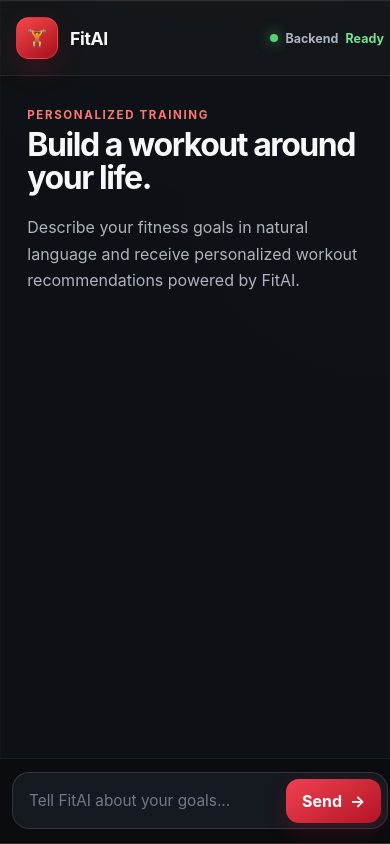
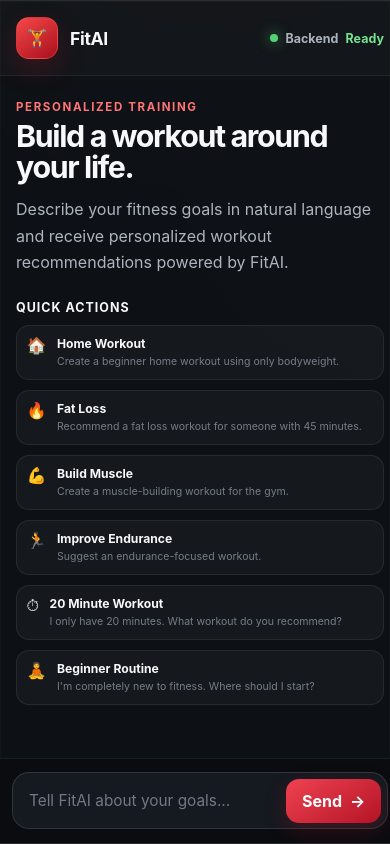
Before and after one commit to Robert-Linguraru/FitAI, a React (Vite) app in the folder frontend/: page / in a window 390 px wide. Built offline with nearby package versions, Linux system fonts and the light colour scheme; no server answers.

Commit message:
refined FitAI onboarding layout with responsive prompt grid and compact welcome hero.

```diff
--- a/frontend/src/App.css
+++ b/frontend/src/App.css
@@ -101,8 +101,8 @@
 }
 
 .welcome-content {
-  max-width: 620px;
-  padding: clamp(2rem, 7vw, 5rem) clamp(1.5rem, 7vw, 5rem);
+  height: 100%;
+  padding: clamp(1.25rem, 3.5vw, 2.25rem) clamp(1.25rem, 4vw, 2.5rem);
   opacity: 1;
   transform: translateY(0);
   transition: opacity 240ms ease, transform 400ms ease;
@@ -114,20 +114,119 @@
   pointer-events: none;
 }
 
+.welcome-layout {
+  height: 100%;
+  display: grid;
+  grid-template-columns: minmax(0, 1.4fr) minmax(320px, 0.9fr);
+  align-items: center;
+  gap: clamp(2rem, 5vw, 4rem);
+}
+
+.welcome-copy {
+  min-width: 0;
+}
+
 .welcome-content h2 {
   max-width: 560px;
   color: var(--text-primary);
-  font-size: clamp(2rem, 6vw, 3.6rem);
-  line-height: 1.02;
+  font-size: clamp(1.9rem, 4.5vw, 3rem);
+  line-height: 1;
   letter-spacing: -0.045em;
 }
 
-.welcome-content > p:last-child {
+.welcome-copy > p:last-child {
   max-width: 490px;
-  margin-top: 1.25rem;
+  margin-top: 0.9rem;
   color: var(--text-secondary);
   font-size: 1rem;
   line-height: 1.65;
+}
+
+.welcome-prompts {
+  min-width: 0;
+  padding-left: clamp(1.25rem, 3vw, 2.25rem);
+  border-left: 1px solid var(--border-subtle);
+}
+
+.prompts-heading {
+  color: var(--text-primary);
+  font-size: 0.78rem;
+  font-weight: 750;
+  letter-spacing: 0.08em;
+  text-transform: uppercase;
+}
+
+.suggested-prompts {
+  margin-top: 0.65rem;
+
+  display: grid;
+  grid-template-columns: repeat(2, minmax(0, 1fr));
+  gap: 0.65rem;
+}
+
+.suggested-prompt {
+  min-width: 0;
+  padding: 0.6rem;
+
+  display: flex;
+  align-items: flex-start;
+  gap: 0.65rem;
+
+  border: 1px solid var(--border-subtle);
+  border-radius: 13px;
+
+  background: rgba(255, 255, 255, 0.035);
+  color: var(--text-primary);
+  cursor: pointer;
+  text-align: left;
+
+  transition:
+    border-color 160ms ease,
+    background 160ms ease,
+    transform 160ms ease;
+}
+
+.suggested-prompt:hover,
+.suggested-prompt:focus-visible {
+  border-color: rgba(255, 87, 87, 0.55);
+  background: rgba(255, 87, 87, 0.08);
+  outline: none;
+  transform: translateY(-2px);
+}
+
+.suggested-prompt:focus-visible {
+  box-shadow: 0 0 0 3px rgba(255, 87, 87, 0.16);
+}
+
+.suggested-prompt-icon {
+  flex: 0 0 auto;
+  font-size: 1rem;
+  line-height: 1.2;
+}
+
+.suggested-prompt-copy {
+  min-width: 0;
+}
+
+.suggested-prompt-copy strong,
+.suggested-prompt-copy span {
+  display: block;
+}
+
+.suggested-prompt-copy strong {
+  color: var(--text-primary);
+  font-size: 0.76rem;
+  line-height: 1.25;
+}
+
+.suggested-prompt-copy span {
+  margin-top: 0.25rem;
+  overflow: hidden;
+  color: var(--text-muted);
+  font-size: 0.66rem;
+  line-height: 1.35;
+  text-overflow: ellipsis;
+  white-space: nowrap;
 }
 
 .conversation-region {
@@ -523,6 +622,26 @@
     display: none;
   }
 
+  .welcome-content {
+    padding: 1.5rem 1rem;
+  }
+
+  .welcome-layout {
+    height: auto;
+    grid-template-columns: 1fr;
+    align-content: center;
+    gap: 1.5rem;
+  }
+
+  .welcome-prompts {
+    padding-left: 0;
+    border-left: 0;
+  }
+
+  .suggested-prompts {
+    grid-template-columns: 1fr;
+  }
+
   .chat-history {
     padding: 1.4rem 1rem;
     gap: 1.35rem;
--- a/frontend/src/App.tsx
+++ b/frontend/src/App.tsx
@@ -8,6 +8,7 @@ import {
 import { sendChat } from "./api/client";
 import ChatInput from "./components/ChatInput";
 import ChatWindow from "./components/ChatWindow";
+import SuggestedPrompts from "./components/SuggestedPrompts";
 import "./App.css";
 import type { ChatMessage, ChatRole } from "./types/chatMessage";
 
@@ -35,6 +36,11 @@ function App() {
   const bottomAnchorRef = useRef<HTMLDivElement>(null);
 
   const hasConversationStarted = messages.length > 0;
+
+  const handleSelectPrompt = (prompt: string) => {
+    setMessage(prompt);
+    inputRef.current?.focus();
+  };
 
   useEffect(() => {
     bottomAnchorRef.current?.scrollIntoView({
@@ -139,6 +145,8 @@ function App() {
           aria-hidden={hasConversationStarted}
         >
           <div className="welcome-content">
+            <div className="welcome-layout">
+              <div className="welcome-copy">
                 <p className="eyebrow">
                   Personalized training
                 </p>
@@ -152,6 +160,18 @@ function App() {
                   language and receive personalized workout
                   recommendations powered by FitAI.
                 </p>
+              </div>
+
+              <div className="welcome-prompts">
+                <p className="prompts-heading">
+                  Quick Actions
+                </p>
+
+                <SuggestedPrompts
+                  onSelectPrompt={handleSelectPrompt}
+                />
+              </div>
+            </div>
           </div>
         </div>
 
--- /dev/null
+++ b/frontend/src/components/SuggestedPrompts.tsx
@@ -0,0 +1,71 @@
+interface SuggestedPrompt {
+  icon: string;
+  title: string;
+  prompt: string;
+}
+
+interface SuggestedPromptsProps {
+  onSelectPrompt: (prompt: string) => void;
+}
+
+const suggestedPrompts: SuggestedPrompt[] = [
+  {
+    icon: "🏠",
+    title: "Home Workout",
+    prompt: "Create a beginner home workout using only bodyweight.",
+  },
+  {
+    icon: "🔥",
+    title: "Fat Loss",
+    prompt: "Recommend a fat loss workout for someone with 45 minutes.",
+  },
+  {
+    icon: "💪",
+    title: "Build Muscle",
+    prompt: "Create a muscle-building workout for the gym.",
+  },
+  {
+    icon: "🏃",
+    title: "Improve Endurance",
+    prompt: "Suggest an endurance-focused workout.",
+  },
+  {
+    icon: "⏱",
+    title: "20 Minute Workout",
+    prompt: "I only have 20 minutes. What workout do you recommend?",
+  },
+  {
+    icon: "🧘",
+    title: "Beginner Routine",
+    prompt: "I'm completely new to fitness. Where should I start?",
+  },
+];
+
+function SuggestedPrompts({
+  onSelectPrompt,
+}: SuggestedPromptsProps) {
+  return (
+    <div className="suggested-prompts" aria-label="Suggested prompts">
+      {suggestedPrompts.map((suggestedPrompt) => (
+        <button
+          className="suggested-prompt"
+          key={suggestedPrompt.title}
+          type="button"
+          aria-label={`Use prompt: ${suggestedPrompt.prompt}`}
+          onClick={() => onSelectPrompt(suggestedPrompt.prompt)}
+        >
+          <span className="suggested-prompt-icon" aria-hidden="true">
+            {suggestedPrompt.icon}
+          </span>
+
+          <span className="suggested-prompt-copy">
+            <strong>{suggestedPrompt.title}</strong>
+            <span>{suggestedPrompt.prompt}</span>
+          </span>
+        </button>
+      ))}
+    </div>
+  );
+}
+
+export default SuggestedPrompts;
```
Lines whose indentation alone changed are shown as unchanged.
